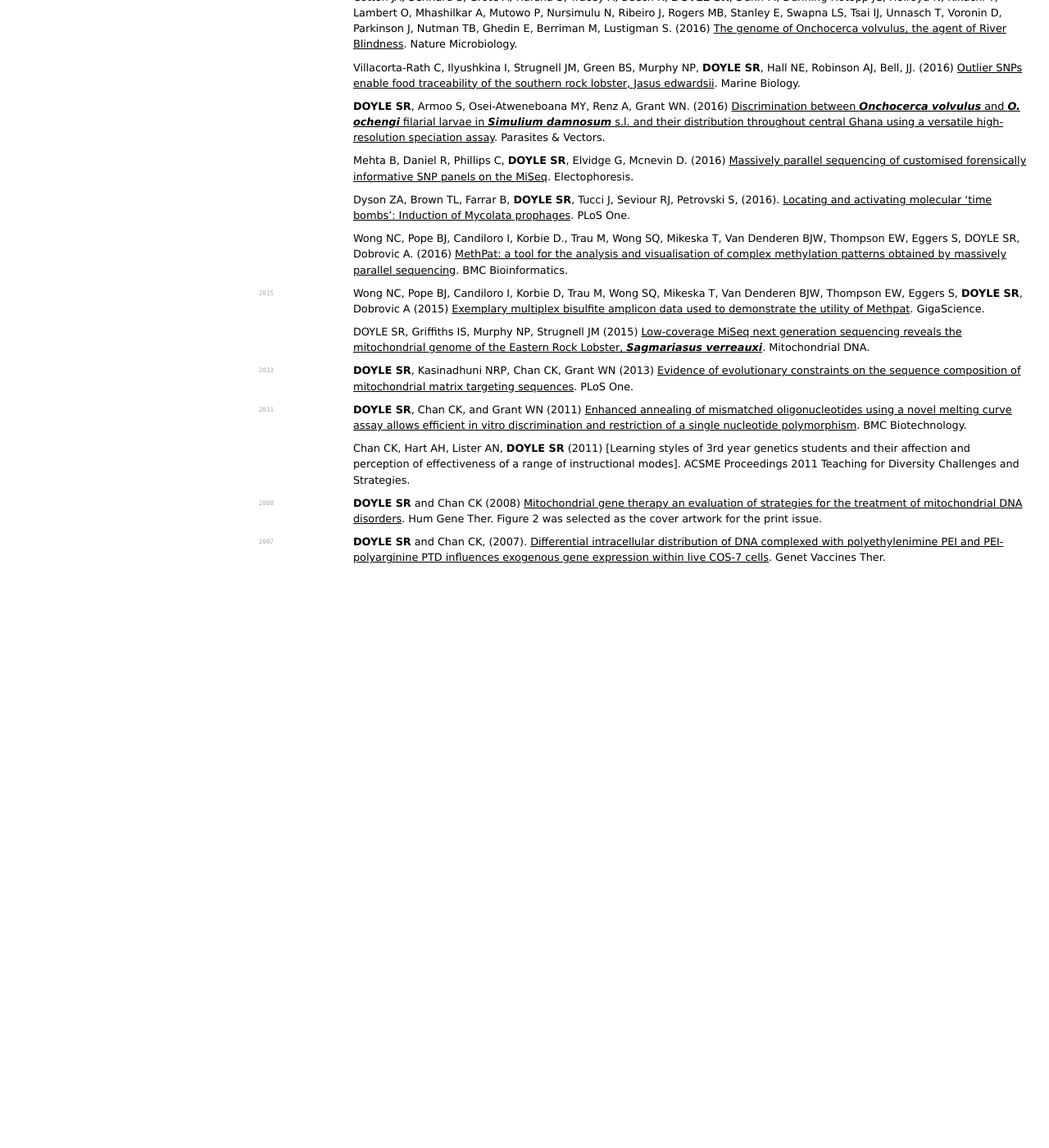
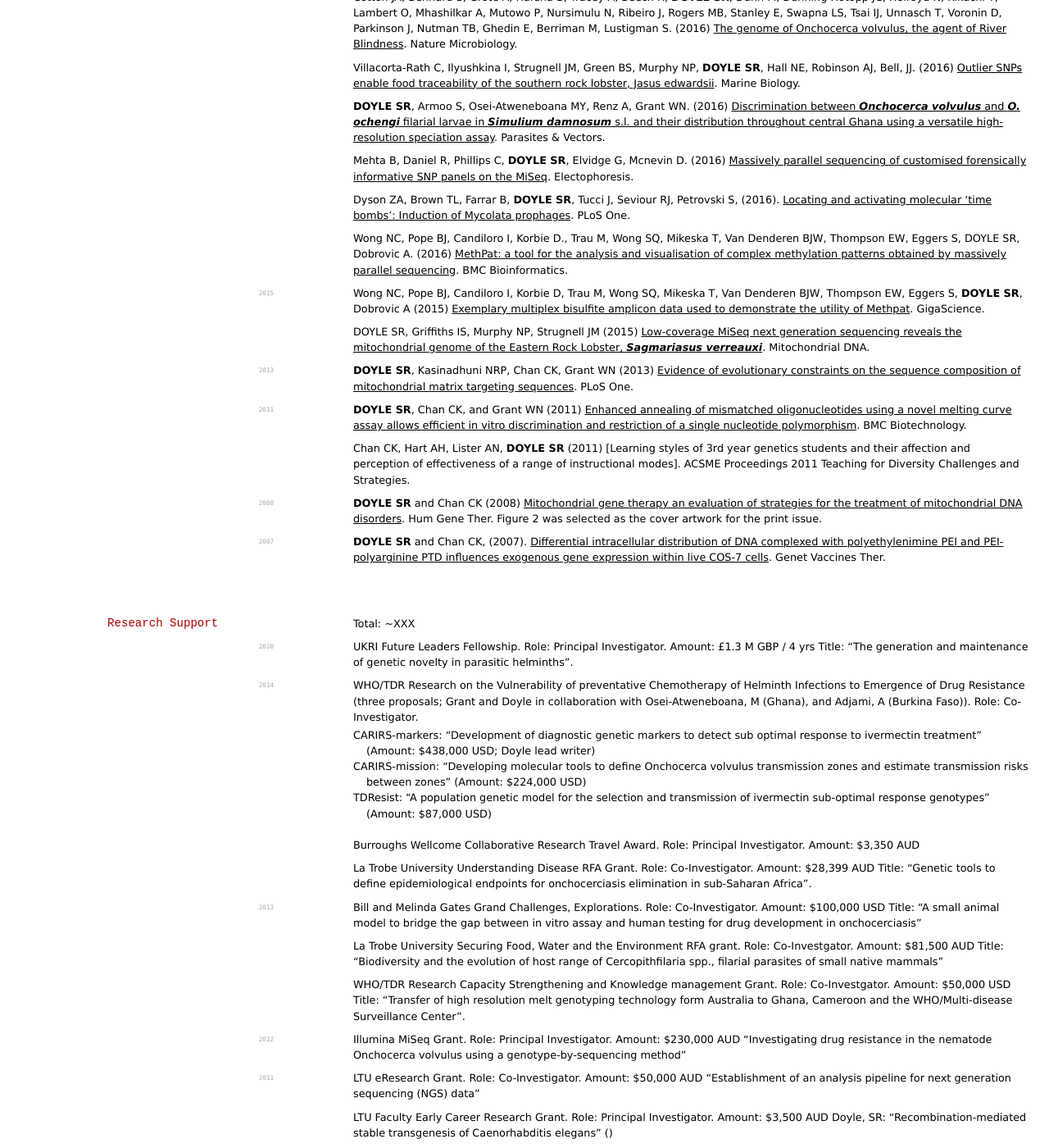
Before and after one commit to elipapa/markdown-cv, a Jekyll site: the page built from index.md, in a window 1280 px wide and 1400 px high, scrolled down 2590 px. Shown: the whole window at 82% size. Built offline with Jekyll 4.4.1, drawn with Linux system fonts in a browser that asks for light colours; before the commit the page ends 3288 px from its top, so only the background shows below that.

Commit message:
Update index.md

```diff
--- a/index.md
+++ b/index.md
@@ -156,6 +156,44 @@ Chan CK, Hart AH, Lister AN, **DOYLE SR** (2011) [Learning styles of 3rd year ge
 
 
 
+## Research Support
+Total: ~XXX
+
+`2020`
+UKRI Future Leaders Fellowship. Role: Principal Investigator. Amount: £1.3 M GBP / 4 yrs
+Title: "The generation and maintenance of genetic novelty in parasitic helminths".
+
+`2014`
+WHO/TDR Research on the Vulnerability of preventative Chemotherapy of Helminth Infections to Emergence of Drug Resistance (three proposals; Grant and Doyle in collaboration with Osei-Atweneboana, M (Ghana), and Adjami, A (Burkina Faso)). Role: Co-Investigator.
+- CARIRS-markers: “Development of diagnostic genetic markers to detect sub optimal response to ivermectin treatment” (Amount: $438,000 USD; Doyle lead writer)
+- CARIRS-mission: “Developing molecular tools to define Onchocerca volvulus transmission zones and estimate transmission risks between zones” (Amount: $224,000 USD)
+- TDResist: “A population genetic model for the selection and transmission of ivermectin sub-optimal response genotypes” (Amount: $87,000 USD)
+
+Burroughs Wellcome Collaborative Research Travel Award. Role: Principal Investigator. Amount: $3,350 AUD
+
+La Trobe University Understanding Disease RFA Grant. Role: Co-Investigator. Amount: $28,399 AUD
+Title: “Genetic tools to define epidemiological endpoints for onchocerciasis elimination in sub-Saharan Africa”.
+
+`2013`
+Bill and Melinda Gates Grand Challenges, Explorations. Role: Co-Investigator. Amount: $100,000 USD
+Title: “A small animal model to bridge the gap between in vitro assay and human testing for drug development in onchocerciasis”
+
+La Trobe University Securing Food, Water and the Environment RFA grant. Role: Co-Investgator. Amount: $81,500 AUD
+Title: “Biodiversity and the evolution of host range of Cercopithfilaria spp., filarial parasites of small native mammals”
+
+WHO/TDR Research Capacity Strengthening and Knowledge management Grant. Role: Co-Investgator. Amount: $50,000 USD
+Title: “Transfer of high resolution melt genotyping technology form Australia to Ghana, Cameroon and the WHO/Multi-disease Surveillance Center”.
+
+`2012`
+Illumina MiSeq Grant. Role: Principal Investigator. Amount: $230,000 AUD
+“Investigating drug resistance in the nematode Onchocerca volvulus using a genotype-by-sequencing method”
+
+`2011`
+LTU eResearch Grant. Role: Co-Investigator. Amount: $50,000 AUD
+“Establishment of an analysis pipeline for next generation sequencing (NGS) data”
+
+LTU Faculty Early Career Research Grant. Role: Principal Investigator. Amount: $3,500 AUD
+Doyle, SR: “Recombination-mediated stable transgenesis of Caenorhabditis elegans” ()
 
 
 
```
